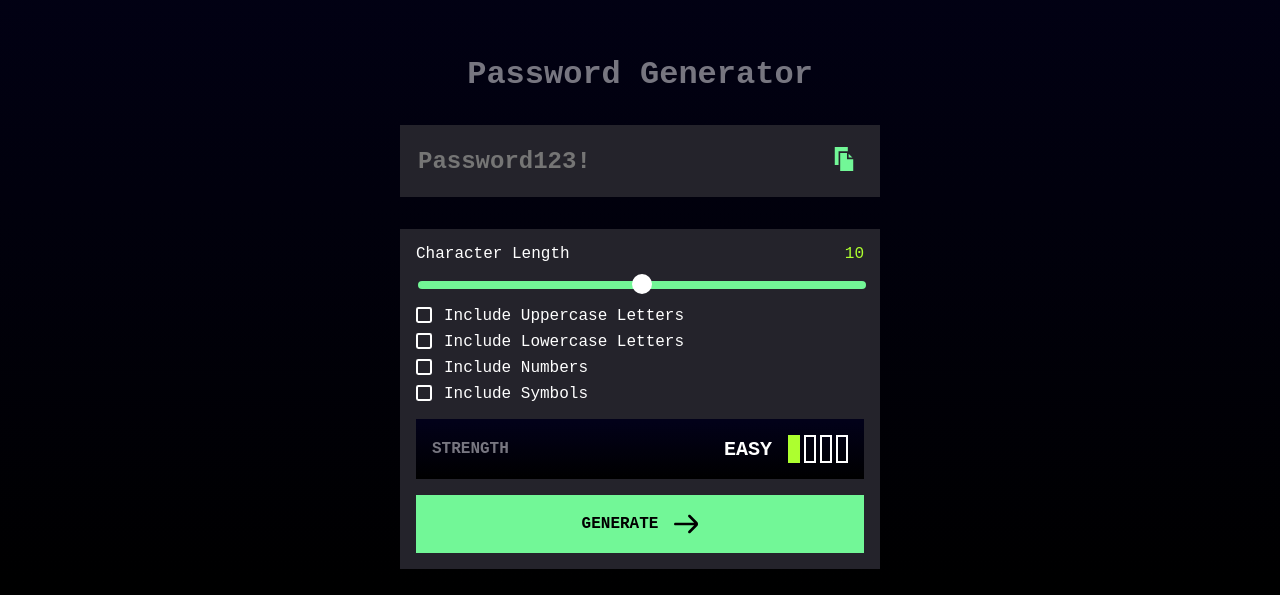
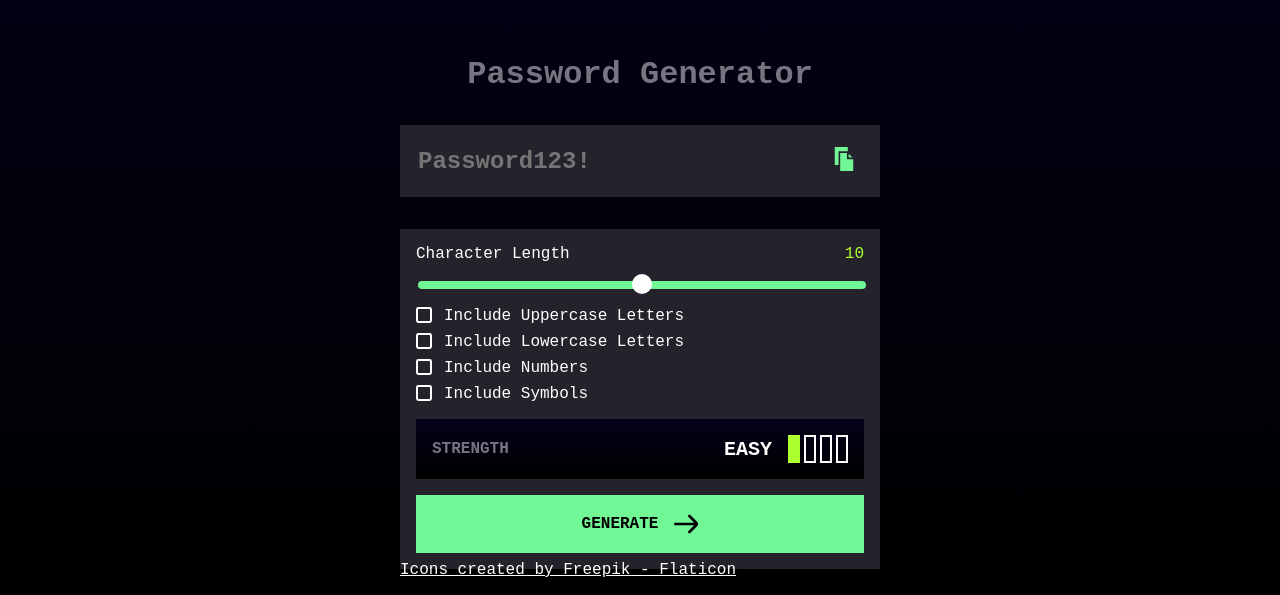
Before and after one commit to emil6957/password-generator, a React (Create React App) app: page / in a window 1280 px wide. Shown: the part 205-800 px from the top of the page. Built offline with nearby package versions, Linux system fonts and the light colour scheme.

Commit message:
added footer and attribution for icons used

```diff
--- /dev/null
+++ b/src/Components/Footer/Footer.css
@@ -0,0 +1,12 @@
+footer {
+    position: absolute;
+    bottom: 1rem;
+}
+
+.footer__link {
+    color: white;
+}
+
+.footer__link:hover {
+    color: #72f797;
+}
--- /dev/null
+++ b/src/Components/Footer/Footer.tsx
@@ -0,0 +1,12 @@
+import React from "react";
+import "./Footer.css";
+
+function Footer() {
+    return (
+        <footer>
+            <a className="footer__link" target="_blank" href="https://www.flaticon.com" title="icons">Icons created by Freepik - Flaticon</a>
+        </footer>
+    );
+};
+
+export default Footer;
--- a/src/Components/PasswordGenerator/PasswordGenerator.tsx
+++ b/src/Components/PasswordGenerator/PasswordGenerator.tsx
@@ -3,6 +3,7 @@ import "./PasswordGenerator.css"
 import Options from "../../Interfaces/Options";
 import PasswordDisplay from "../PasswordDisplay/PasswordDisplay";
 import PasswordGeneratorBottom from "../PasswordGeneratorBottom/PasswordGeneratorBottom";
+import Footer from "../Footer/Footer";
 
 function PasswordGenerator() {
     const [password, setPassword] = useState<string>("");
@@ -178,6 +179,7 @@ function PasswordGenerator() {
             <h1 className="password-generator__header">Password Generator</h1>
             <PasswordDisplay password={password} />
             <PasswordGeneratorBottom passwordStrength={passwordStrength} passwordLength={passwordLength} updatePasswordLength={updatePasswordLength} options={options} updateOptions={updateOptions} generatePassword={generatePassword} />
+            <Footer />
         </div>
     );
 };
```
Also changed, not shown: 1 other file (tests, documents, lock files or other folders).
